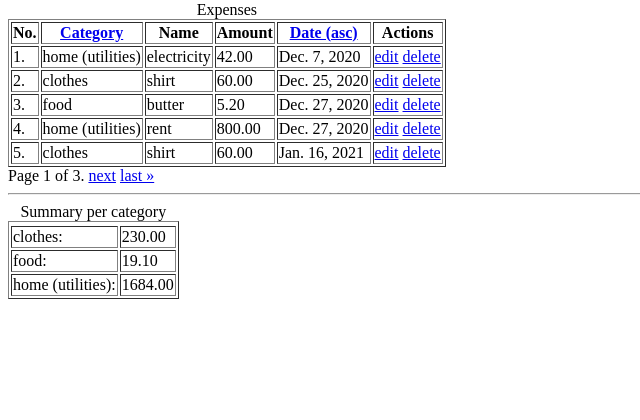
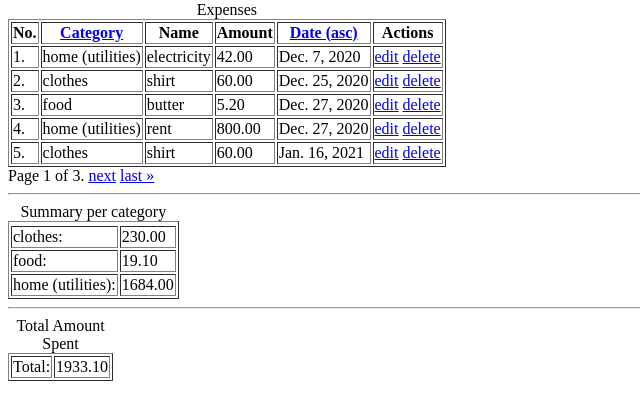
Before and after one commit to LukashK798/expenses.project, a Django app: page /expenses/expense/list/ in a window 1280 px wide. Shown: the part 358-778 px from the top of the page, without its empty margins (0-640 px from the left). Run offline with Django 4.2, Linux system fonts and the light colour scheme; data comes from the database, SQL or seed files in the repository.

Commit message:
add total amount spent

```diff
--- a/expenses/templates/expenses/expense_list.html
+++ b/expenses/templates/expenses/expense_list.html
@@ -67,4 +67,13 @@
   </tr>
 </table>
 
+<hr>
+<table border="1">
+  <caption>Total Amount Spent</caption>
+  <tr>
+    <td>Total:</td>
+    <td>{{ total_amount_spent|floatformat:2 }}</td>
+  </tr>
+</table>
+
 {% endblock %}
--- a/expenses/views.py
+++ b/expenses/views.py
@@ -29,7 +29,6 @@ class ExpenseListView(ListView):
             if categories:
                 queryset = queryset.filter(category__in=categories)
 
-        # Sortowanie wyników
         sort_by = self.request.GET.get("sort", "date")
         order = self.request.GET.get("order", "asc")
 
@@ -38,10 +37,13 @@ class ExpenseListView(ListView):
         else:
             queryset = queryset.order_by("date" if order == "asc" else "-date")
 
+        total_amount_spent = sum(expense.amount for expense in queryset)
+
         return super().get_context_data(
             form=form,
             object_list=queryset,
             summary_per_category=summary_per_category(queryset),
+            total_amount_spent=total_amount_spent,
             sort_by=sort_by,
             order=order,
             **kwargs
```
